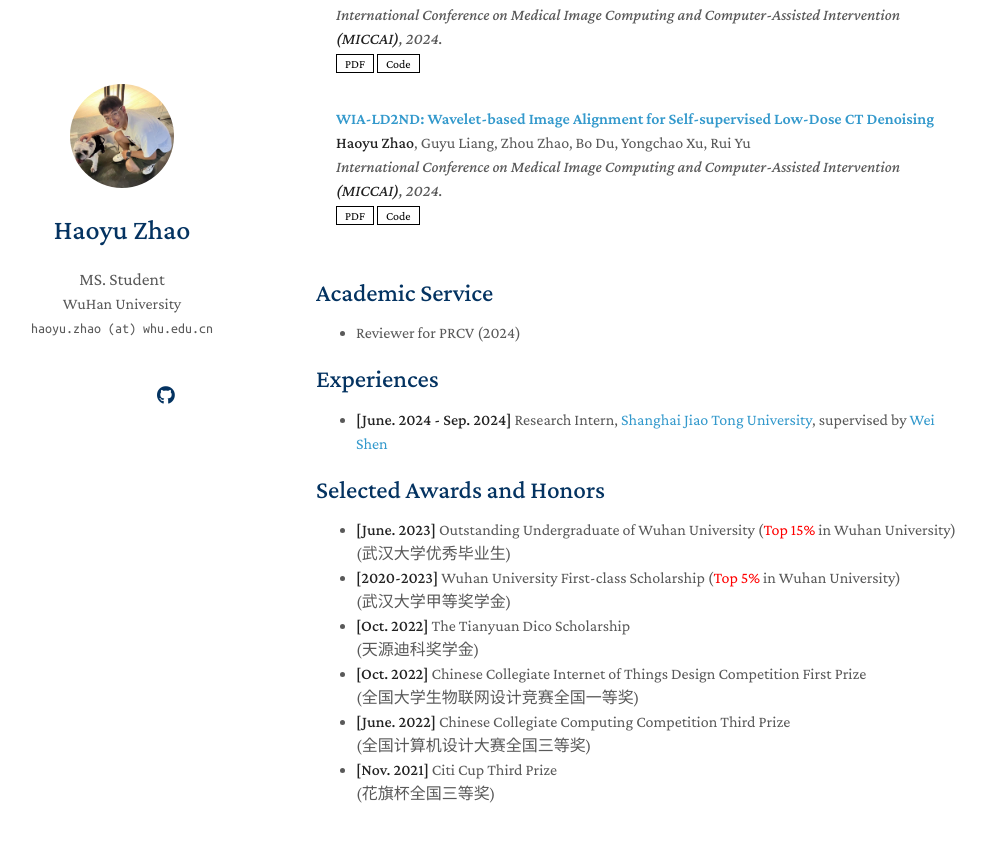
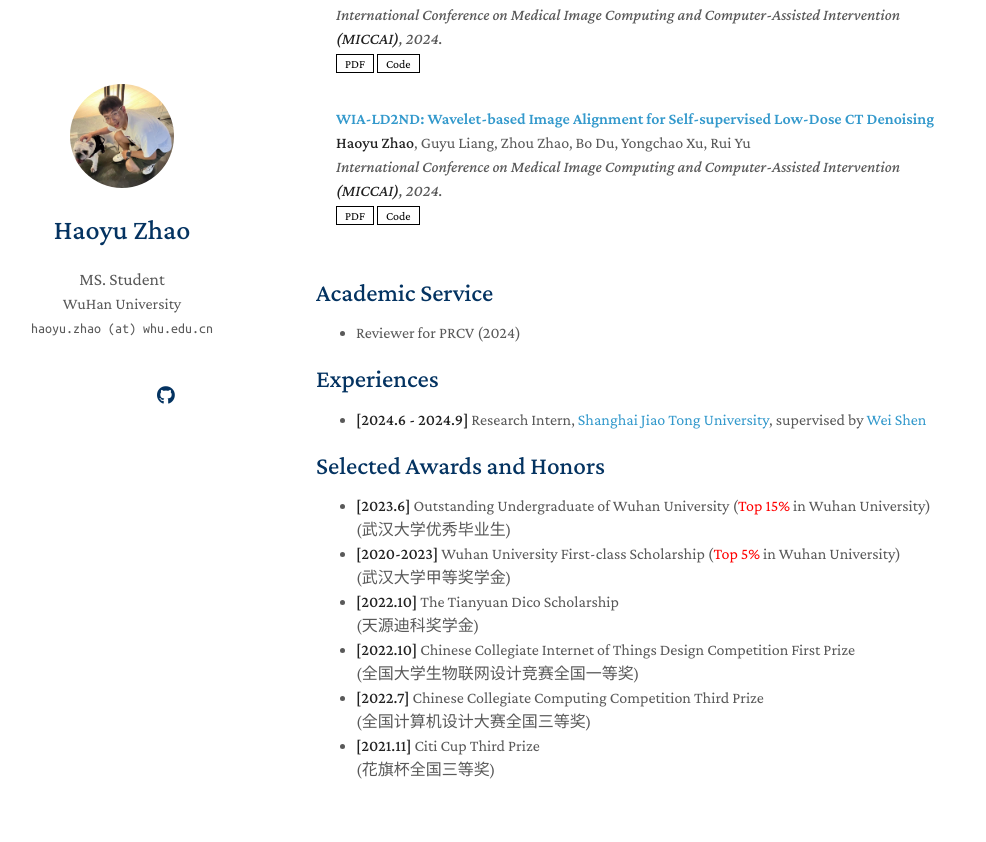
Before and after one commit to zhaohaoyu376/zhaohaoyu376.github.io, a Jekyll site: the page built from index.md, in a window 1280 px wide and 900 px high, scrolled down 1388 px. Shown: the top 842 px of the window, without its empty margins (154-1140 px from the left). Built offline with Jekyll 4.4.1, drawn with Linux system fonts in a browser that asks for light colours; nearby versions of some CDN libraries; a style sheet for code colours, icons or effects is not loaded; our own code applies the rules of GitHub Pages for plain Markdown files; some of the changed text lies outside the part shown.

Commit message:
Update index.md

```diff
--- a/index.md
+++ b/index.md
@@ -14,8 +14,8 @@ If you are interested in collaborating with me or want to have a chat, always fe
 
 
 ## News
-- **[July. 2024]** One paper was accepted to BMVC 2024.
-- **[June. 2024]** Two papers were accepted to MICCAI 2024.
+- **[2024.7]** One paper was accepted to BMVC 2024.
+- **[2024.6]** Two papers were accepted to MICCAI 2024.
 
 
 {% include_relative _includes/publications.md %}
@@ -25,18 +25,18 @@ If you are interested in collaborating with me or want to have a chat, always fe
 - Reviewer for PRCV (2024)
 
 ## Experiences
-- **[June. 2024 - Sep. 2024]** Research Intern, [Shanghai Jiao Tong University](https://www.sjtu.edu.cn/), supervised by [Wei Shen](https://scholar.google.com/citations?user=Ae2kRCEAAAAJ&hl=zh-CN)
+- **[2024.6 - 2024.9]** Research Intern, [Shanghai Jiao Tong University](https://www.sjtu.edu.cn/), supervised by [Wei Shen](https://scholar.google.com/citations?user=Ae2kRCEAAAAJ&hl=zh-CN)
 
 ## Selected Awards and Honors
-- **[June. 2023]** Outstanding Undergraduate of Wuhan University (<span style="color: red;">Top 15%</span> in Wuhan University)
+- **[2023.6]** Outstanding Undergraduate of Wuhan University (<span style="color: red;">Top 15%</span> in Wuhan University)
     (武汉大学优秀毕业生)
 - **[2020-2023]** Wuhan University First-class Scholarship (<span style="color: red;">Top 5%</span> in Wuhan University)
     (武汉大学甲等奖学金)
-- **[Oct. 2022]** The Tianyuan Dico Scholarship
+- **[2022.10]** The Tianyuan Dico Scholarship
     (天源迪科奖学金)
-- **[Oct. 2022]** Chinese Collegiate Internet of Things Design Competition First Prize
+- **[2022.10]** Chinese Collegiate Internet of Things Design Competition First Prize
     (全国大学生物联网设计竞赛全国一等奖)
-- **[June. 2022]** Chinese Collegiate Computing Competition Third Prize
+- **[2022.7]** Chinese Collegiate Computing Competition Third Prize
     (全国计算机设计大赛全国三等奖)
-- **[Nov. 2021]** Citi Cup Third Prize
+- **[2021.11]** Citi Cup Third Prize
     (花旗杯全国三等奖)
```
